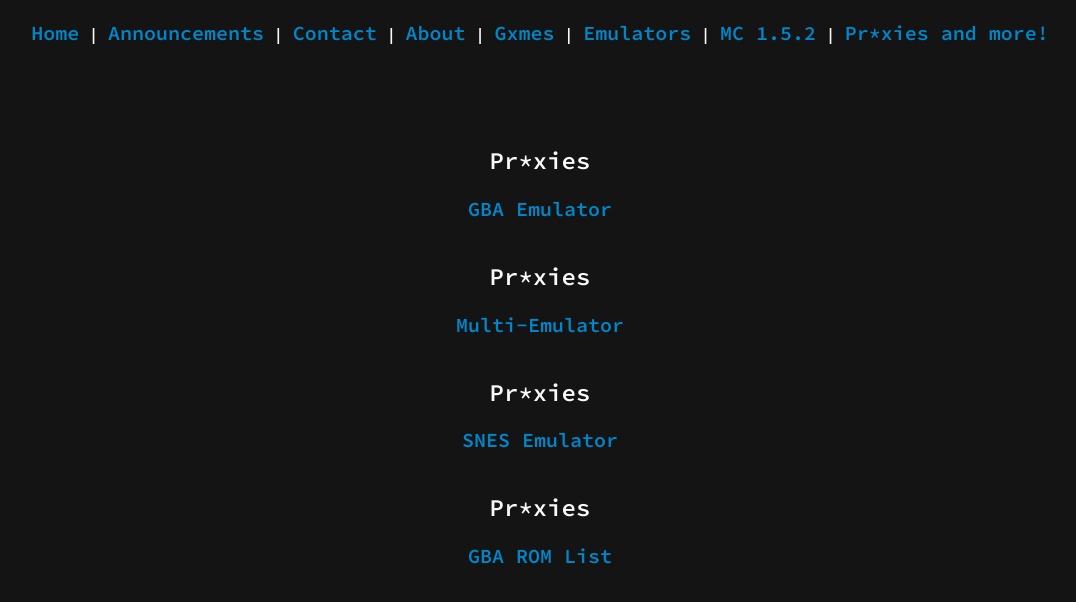
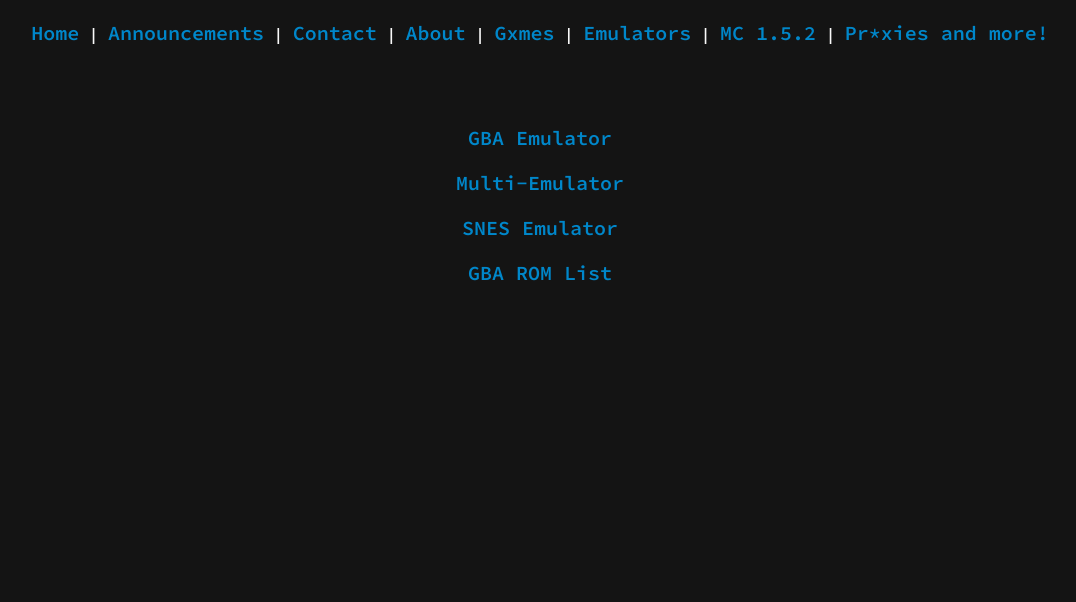
Before and after one commit to Zquixxx/gxmehub, a plain HTML site: page emulators/index.html in a window 1280 px wide. Shown: the whole page, without its empty margins (100-1176 px from the left). Drawn offline with Linux system fonts and the light colour scheme; a web font is replaced by a local one.

Commit message:
Update index.html

```diff
--- a/emulators/index.html
+++ b/emulators/index.html
@@ -24,7 +24,6 @@
     </div>
 
     </div>
-<h2>Pr*xies</h2>
 <div class="container">
   <div class="popup">
     <div class="popup-content">
@@ -34,7 +33,6 @@
 </div>
 <br>
     </div>
-<h2>Pr*xies</h2>
 <div class="container">
   <div class="popup">
     <div class="popup-content">
@@ -44,7 +42,6 @@
 </div>
 <br>
     </div>
-<h2>Pr*xies</h2>
 <div class="container">
   <div class="popup">
     <div class="popup-content">
@@ -54,7 +51,6 @@
 </div>
 <br>
     </div>
-<h2>Pr*xies</h2>
 <div class="container">
   <div class="popup">
     <div class="popup-content">
```
